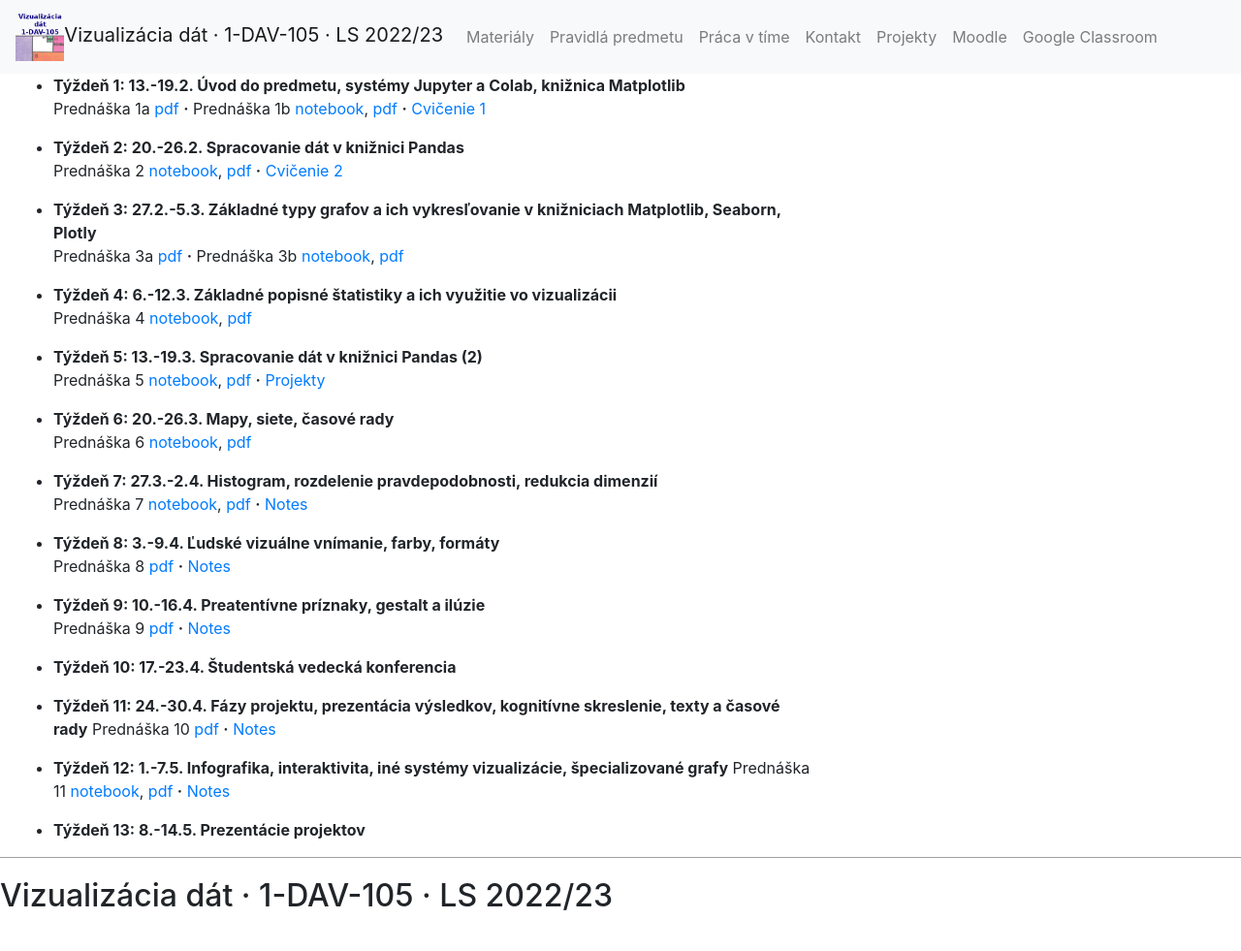
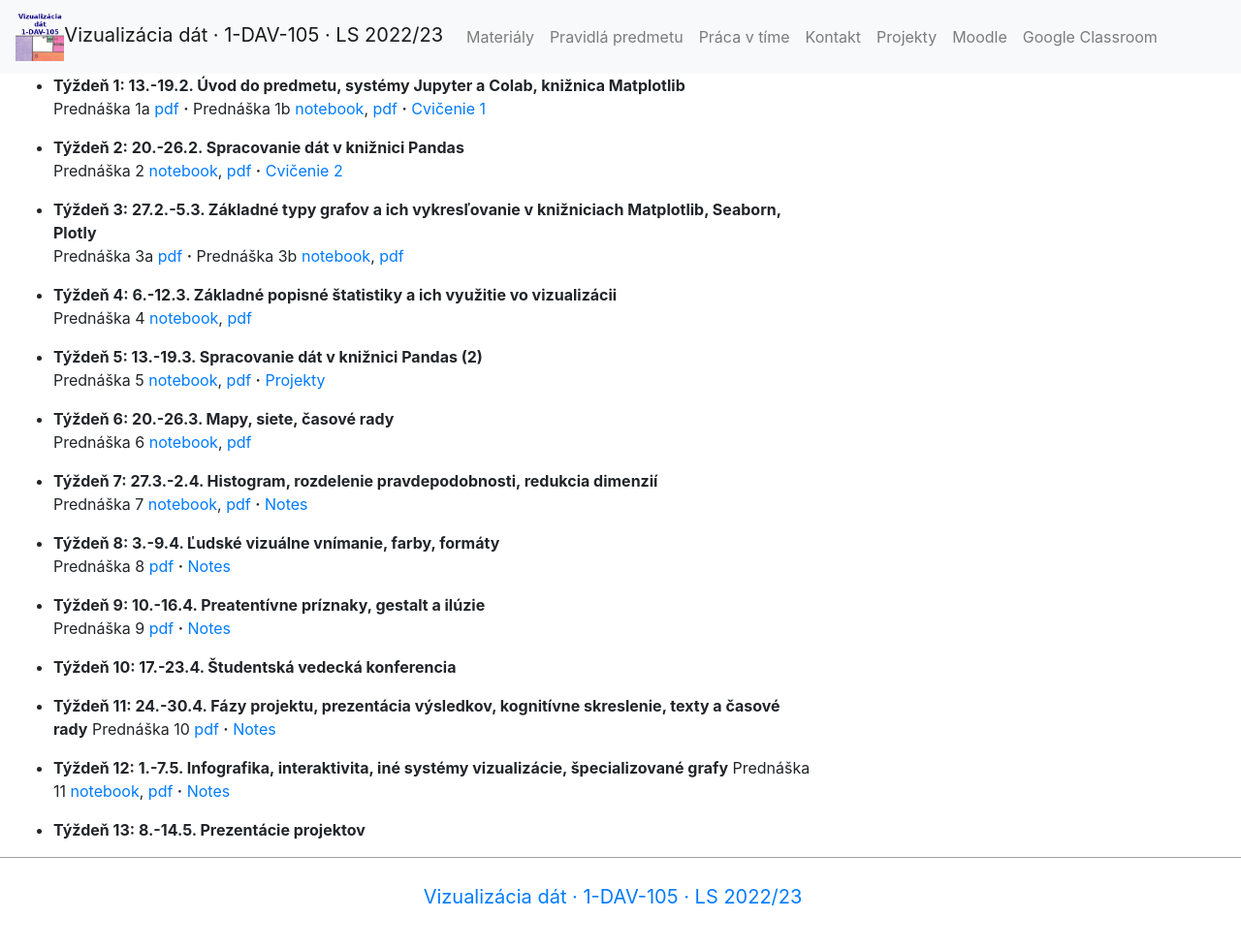
Before and after one commit to bbrejova/viz, a Jekyll site: the page built from index.md, in a window 1280 px wide. Shown: the whole page at 97% size. Built offline with Jekyll 4.4.1, drawn with Linux system fonts in a browser that asks for light colours; nearby versions of some CDN libraries; our own code applies the rules of GitHub Pages for plain Markdown files.

Commit message:
Update footer.html

```diff
--- a/_includes/footer.html
+++ b/_includes/footer.html
@@ -1,8 +1,5 @@
 <!-- orig https://github.com/jekyll/minima/blob/master/_includes/footer.html -->
 
-<footer class="site-footer h-card">
-  <data class="u-url" href="{{ "/" | relative_url }}"></data>
-  <div class="wrapper">
-    <h2 class="footer-heading">Vizualizácia dát · 1-DAV-105 · LS 2022/23</h2>
-  </div>
+<footer class="container-fluid text-center">
+  <p><a class="navbar-brand" href="{{ "/" | relative_url }}">{{ site.title | escape }}</a></p>
 </footer>
```
